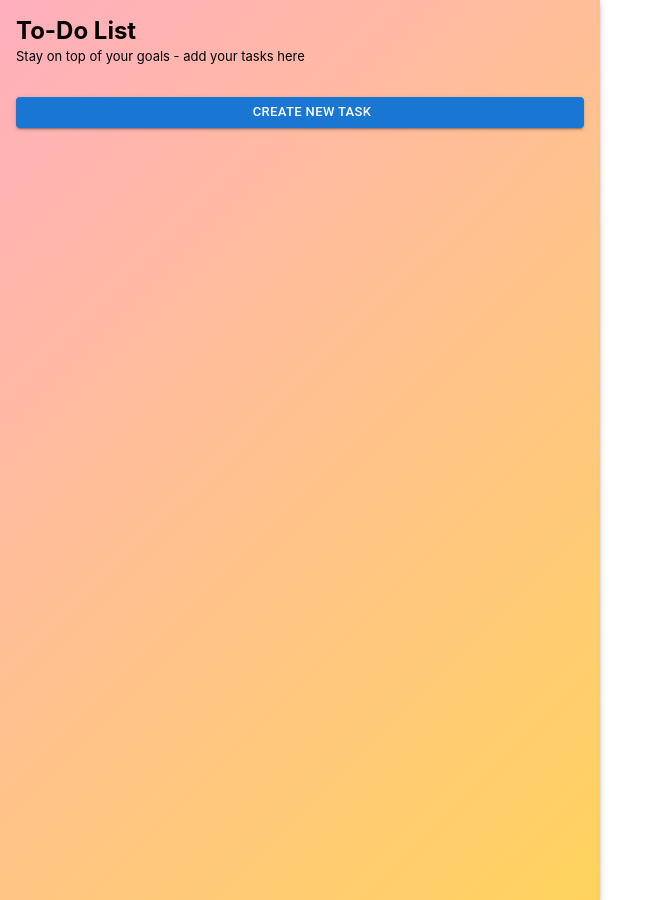
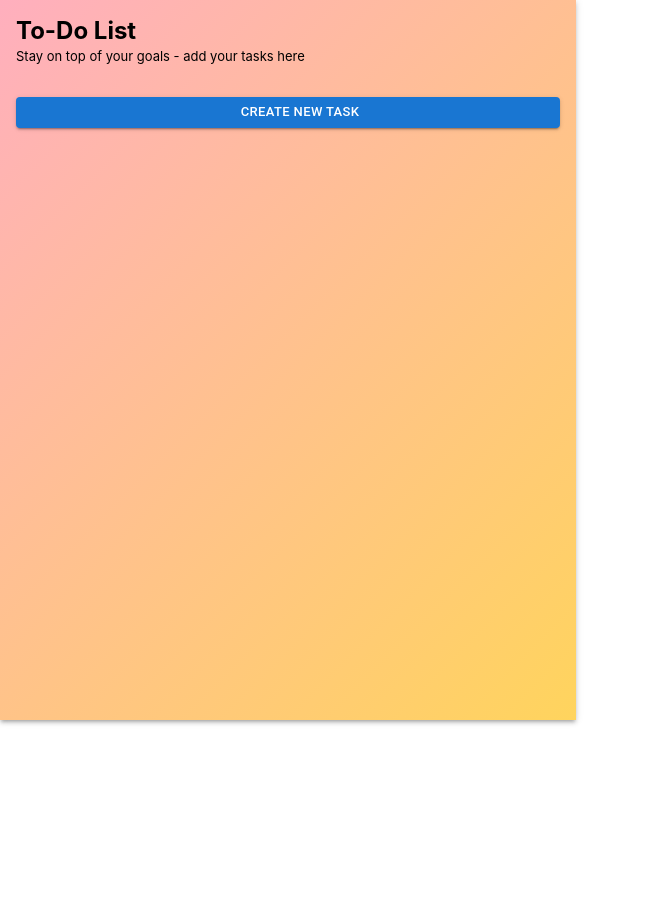
Before and after one commit to vidhi-thakur/focuson, a React (Create React App) app: page / in a window 1280 px wide. Shown: the whole page, without its empty margins (0-665 px from the left). After the commit the page ends 800 px from the top, so only its background shows below. Built offline with nearby package versions, Linux system fonts and the light colour scheme; some icons are missing.

Commit message:
updated container width

```diff
--- a/src/App.css
+++ b/src/App.css
@@ -16,8 +16,8 @@
 
 #root {
   background: var(--default-background-color);
-  width: 600px;
-  height: 900px;
+  width: 45vw;
+  height: 90vh;
   box-shadow: 0px 3px 3px -2px rgba(0, 0, 0, 0.2), 0px 3px 4px 0px rgba(0, 0, 0, 0.14), 0px 1px 8px 0px rgba(0, 0, 0, 0.12);
   overflow: hidden;
 }
```
